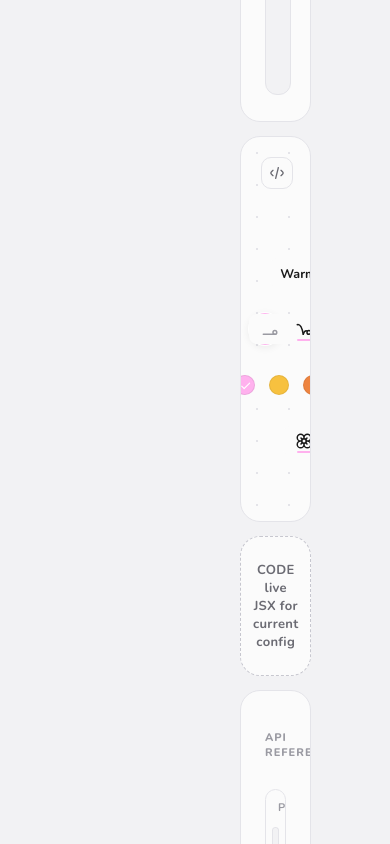
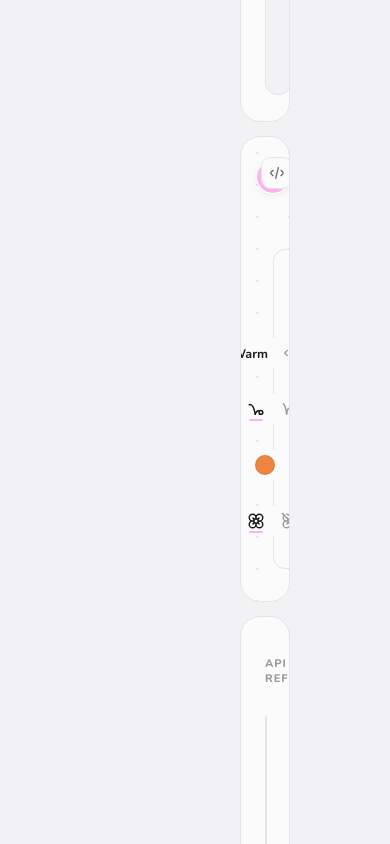
Before and after one commit to shivraj-roy/bloom-color-picker, a Next.js app in the folder apps/web/: page / in a window 390 px wide. Shown: the part 1160-2004 px from the top of the page. Built offline with nearby package versions, Linux system fonts and the light colour scheme.

Commit message:
Add built-in hexInput to BloomColorPicker, remove BYOHP bento cell

```diff
--- a/apps/web/app/globals.css
+++ b/apps/web/app/globals.css
@@ -199,22 +199,6 @@ body {
    grid-template-columns: 380px 1fr 1fr;
    grid-template-rows: 1fr 1.3fr;
    gap: 14px;
-}
-
-.lofi {
-   border: 1.5px dashed #c7c7cf;
-   border-radius: 20px;
-   background: #fbfbfb;
-   display: flex;
-   align-items: center;
-   justify-content: center;
-   font-size: 13px;
-   font-weight: 700;
-   letter-spacing: 0.3px;
-   color: #6b6b73;
-   text-align: center;
-   padding: 12px;
-   min-height: 0;
 }
 
 .box {
@@ -1138,12 +1122,6 @@ body {
    color: var(--ink);
 }
 
-/* code — bottom middle */
-.lofi--code {
-   grid-column: 2;
-   grid-row: 2;
-}
-
 .props-panel {
    grid-column: 3;
    grid-row: 2;
@@ -1389,20 +1367,14 @@ body {
       grid-template-rows: none;
    }
 
-   .lofi {
-      min-height: 140px;
-   }
-
    .sidebar,
    .playground,
-   .lofi--code,
    .props-panel {
       grid-column: 1;
       grid-row: auto;
    }
 
-   .playground {
+   .playground__content {
       grid-template-columns: 1fr;
    }
-
 }
--- a/apps/web/app/page.tsx
+++ b/apps/web/app/page.tsx
@@ -10,12 +10,6 @@ export default function Home() {
 
             <Playground />
 
-            <div className="lofi lofi--code">
-               CODE
-               <br />
-               live JSX for current config
-            </div>
-
             <ApiReference />
          </main>
 
--- a/apps/web/components/api-reference.tsx
+++ b/apps/web/components/api-reference.tsx
@@ -107,6 +107,16 @@ const PROPS: AccordionRow[] = [
       ],
    },
    {
+      key: "hexInput",
+      name: "hexInput?",
+      type: "boolean",
+      description: "Editable hex text field beside the closed swatch. Invalid characters can't be typed.",
+      meta: [
+         { label: "Type", value: "boolean | undefined" },
+         { label: "Default", value: "true" },
+      ],
+   },
+   {
       key: "motion",
       name: "motion?",
       type: "string",
@@ -185,6 +195,12 @@ const SLOTS: AccordionRow[] = [
       type: "Knob",
       description: "The draggable circle on the arc (halo + core), inside the arc SVG.",
    },
+   {
+      key: "input",
+      name: "input",
+      type: "Hex text field",
+      description: "The editable hex text field beside the closed swatch, when hexInput is on.",
+   },
 ];
 
 type Tab = "props" | "styling";
--- a/packages/react/src/index.tsx
+++ b/packages/react/src/index.tsx
@@ -103,6 +103,7 @@ export function BloomColorPicker(props: BloomColorPickerProps) {
       innerColors,
       size = 32,
       disabled = false,
+      hexInput = true,
       motion = "subtle",
       className,
       classNames,
@@ -134,6 +135,14 @@ export function BloomColorPicker(props: BloomColorPickerProps) {
    const [rawValue, setValue] = useControllableState(valueProp, defaultValue, onChange);
    const hex = normalizeHex(rawValue) ?? FALLBACK_HEX;
    const { base, lightPos } = React.useMemo(() => deriveFromHex(hex), [hex]);
+
+   // Draft text for the optional hex input: lets the field hold invalid/partial
+   // text while typing, but stays in sync when the color changes elsewhere
+   // (petal pick, arc drag) without fighting an in-progress keystroke.
+   const [hexDraft, setHexDraft] = React.useState(hex);
+   React.useEffect(() => {
+      if (normalizeHex(hexDraft) !== hex) setHexDraft(hex);
+   }, [hex]);
 
    const [open, setOpen] = useControllableState(openProp, defaultOpen, onOpenChange);
 
@@ -393,6 +402,28 @@ export function BloomColorPicker(props: BloomColorPickerProps) {
                aria-expanded={open}
             />
          )}
+
+         {hexInput && (
+            <input
+               type="text"
+               size={7}
+               className={cx("bcp__input", part("input"))}
+               value={hexDraft}
+               onChange={(e) => {
+                  const raw = e.target.value.toUpperCase();
+                  const hasHash = raw.startsWith("#");
+                  const digits = raw.replace(/[^0-9A-F]/g, "").slice(0, 6);
+                  const next = (hasHash ? "#" : "") + digits;
+                  setHexDraft(next);
+                  const valid = normalizeHex(next);
+                  if (valid) setValue(valid);
+               }}
+               disabled={disabled}
+               spellCheck={false}
+               placeholder="#RRGGBB"
+               aria-label="Hex color value"
+            />
+         )}
       </div>
    );
 }
--- a/packages/react/src/style.css
+++ b/packages/react/src/style.css
@@ -23,6 +23,7 @@
    --bcp-scale: 1;
 
    position: relative;
+   isolation: isolate;
    display: flex;
    align-items: center;
    justify-content: center;
@@ -636,6 +637,38 @@
    opacity: 0.55;
 }
 
+/* --- Hex input ---
+   Positioned absolutely, outside the swatch's box, so it never shifts what
+   the bloom considers "center" — the bloom always opens from the swatch.
+   Stays mounted (not hidden) while open. z-index sits below the arc(0),
+   bloom(1), and petals(2) so the bloom opens over it, not under it. */
+.bcp__input {
+   position: absolute;
+   z-index: -1;
+   top: 50%;
+   left: calc(100% + 14px * var(--bcp-scale));
+   transform: translateY(-50%);
+   border: 1px solid #e4e4e9;
+   background: #f2f2f4;
+   border-radius: calc(16px * var(--bcp-scale));
+   padding: calc(10px * var(--bcp-scale)) calc(14px * var(--bcp-scale));
+   font-family: ui-monospace, "SF Mono", "Cascadia Code", monospace;
+   font-size: calc(21px * var(--bcp-scale));
+   font-weight: 400;
+   color: #8a8a92;
+   transition: color 0.15s ease-out;
+   animation: bcp-swatch-in 0.18s ease-out;
+}
+
+.bcp__input:focus {
+   color: #1a1a1a;
+}
+
+.bcp__input:disabled {
+   cursor: not-allowed;
+   opacity: 0.55;
+}
+
 /* bouncy: the swatch springs back in (scale overshoot) when the bloom
    closes, reusing the press spring so it matches the swatch's own tap feel */
 .bcp[data-motion="bouncy"] .bcp__swatch {
```
Also changed, not shown: packages/react/src/types.ts (+16 -1 lines), packages/react/README.md.
